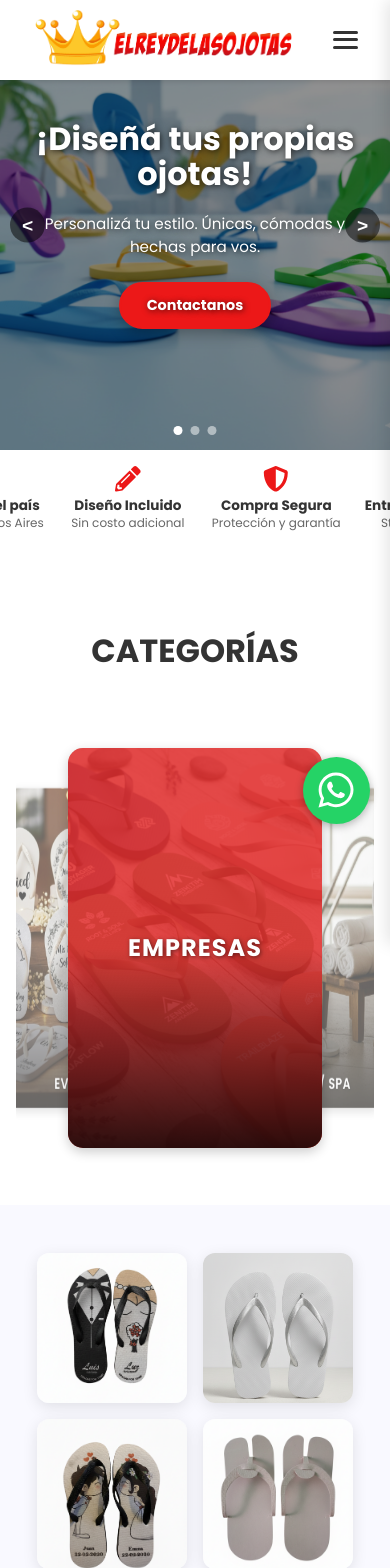
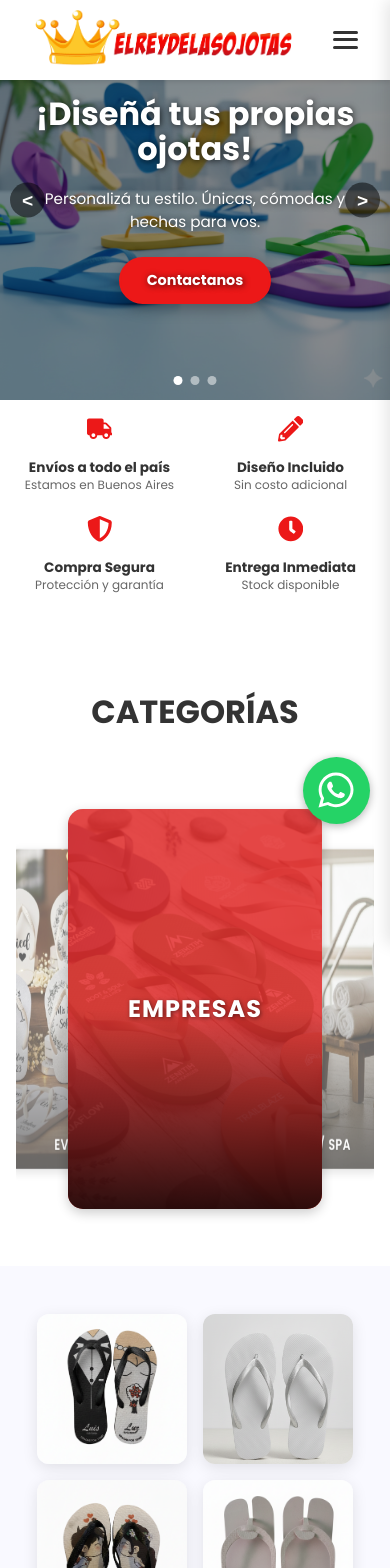
Before and after one commit to LeanJaime1/ElRey, a React (Vite) app: page / in a window 390 px wide. Shown: the top 1568 px of the page. Built offline with nearby package versions, Linux system fonts and the light colour scheme.

Commit message:
feat: Agregada funcionalidad de swipe en categorias

```diff
--- a/src/components/Benefits/Benefits.css
+++ b/src/components/Benefits/Benefits.css
@@ -3,7 +3,7 @@
   justify-content: center;
   gap: 3rem;
   padding: 2rem 1rem;
-  flex-wrap: wrap;
+  flex-wrap: wrap; /* Esta propiedad ya estaba bien para la versión de escritorio */
   max-width: 1200px;
   margin: 0 auto;
 }
@@ -12,7 +12,7 @@
   display: flex;
   align-items: center;
   gap: 1rem;
-  min-width: 220px;
+  min-width: 220px; /* Esto podría causar problemas, lo ajustaremos para móvil */
   text-align: left;
 }
 
@@ -40,27 +40,30 @@
 /* ---------------------------------- */
 @media (max-width: 768px) {
   .benefits-section {
-    flex-direction: row;
-    justify-content: center;   /* Los centra si entran todos */
-    align-items: center;
+    justify-content: center;
+    align-items: flex-start; /* Se mantiene una alineación para que no se separen tanto */
     gap: 1.5rem;
     padding: 1rem;
+    flex-wrap: wrap; /* Asegura que los elementos se envuelvan a la siguiente línea */
 
-    /* Scroll horizontal si no entran */
-    overflow-x: auto;
-    flex-wrap: nowrap;
-    -webkit-overflow-scrolling: touch;
+    /* Eliminamos el overflow y el nowrap */
+    overflow-x: unset;
+    -webkit-overflow-scrolling: unset;
   }
 
   .benefit-item {
+    /* Aquí permitimos que el elemento se encoja para caber en la fila */
+    flex-grow: 1; /* Permite que crezca para ocupar espacio */
+    flex-basis: 45%; /* Le da un ancho base para que se acomoden dos por fila */
+    min-width: unset; /* Eliminamos el ancho mínimo que causa el scroll */
+    text-align: center;
+
+    /* Mantenemos el ícono y el texto en una columna para que se lea mejor */
     flex-direction: column;
-    text-align: center;
-    gap: 0.3rem;
-    min-width: 120px;
-    flex: 0 0 auto;
+    justify-content: center;
+    align-items: center;
 
-    /* Truco para que se mantengan centrados incluso con scroll */
-    margin: 0 auto;
+    margin: 0;
   }
 
   .benefit-icon {
--- a/src/components/Categories/Categories.jsx
+++ b/src/components/Categories/Categories.jsx
@@ -5,7 +5,9 @@ import "./Categories.css";
 const useWindowSize = () => {
   const [windowSize, setWindowSize] = useState({ width: undefined });
   useEffect(() => {
-    function handleResize() { setWindowSize({ width: window.innerWidth }); }
+    function handleResize() {
+      setWindowSize({ width: window.innerWidth });
+    }
     window.addEventListener("resize", handleResize);
     handleResize();
     return () => window.removeEventListener("resize", handleResize);
@@ -18,36 +20,66 @@ const Categories = ({ categories, setSelectedCategory }) => {
   const { width } = useWindowSize();
   const isMobile = width <= 768;
 
+  // --- NUEVOS ESTADOS PARA MANEJAR EL SWIPE ---
+  const [touchStartX, setTouchStartX] = useState(0);
+  const [touchEndX, setTouchEndX] = useState(0);
+  const [isSwiping, setIsSwiping] = useState(false);
+
   const handleCardClick = (index, categoryName) => {
     // Lógica de click que ya teníamos
     if (isMobile) {
       if (index !== activeIndex) {
         setActiveIndex(index);
       } else {
-        setSelectedCategory(prev => (prev === categoryName ? null : categoryName));
+        setSelectedCategory((prev) =>
+          prev === categoryName ? null : categoryName
+        );
       }
     } else {
-      setSelectedCategory(prev => (prev === categoryName ? null : categoryName));
+      setSelectedCategory((prev) =>
+        prev === categoryName ? null : categoryName
+      );
     }
-
-    // --- CORRECCIÓN DE SCROLL PARA MOBILE Y WEB ---
+    // Lógica de scroll
     setTimeout(() => {
-      const catalogSection = document.getElementById('catalogo');
+      const catalogSection = document.getElementById("catalogo");
       if (catalogSection) {
-        // 1. Altura del header fijo que debemos descontar
-        const headerOffset = 80; // La altura de tu header en píxeles
-
-        // 2. Calculamos la posición del elemento y le restamos el offset
+        const headerOffset = 80;
         const elementPosition = catalogSection.getBoundingClientRect().top;
         const offsetPosition = elementPosition + window.pageYOffset - headerOffset;
-
-        // 3. Hacemos scroll a la posición calculada
         window.scrollTo({
           top: offsetPosition,
-          behavior: "smooth"
+          behavior: "smooth",
         });
       }
     }, 100);
+  };
+
+  // --- NUEVAS FUNCIONES PARA LOS EVENTOS TÁCTILES ---
+  const handleTouchStart = (e) => {
+    setTouchStartX(e.touches[0].clientX);
+    setIsSwiping(true);
+  };
+
+  const handleTouchMove = (e) => {
+    if (isSwiping) {
+      setTouchEndX(e.touches[0].clientX);
+    }
+  };
+
+  const handleTouchEnd = () => {
+    if (!isSwiping) return;
+
+    const swipeDistance = touchStartX - touchEndX;
+    // Si la distancia de swipe es lo suficientemente grande
+    if (swipeDistance > 50) { // Deslizar hacia la izquierda
+      setActiveIndex((prevIndex) =>
+        prevIndex < categories.length - 1 ? prevIndex + 1 : prevIndex
+      );
+    } else if (swipeDistance < -50) { // Deslizar hacia la derecha
+      setActiveIndex((prevIndex) => (prevIndex > 0 ? prevIndex - 1 : 0));
+    }
+    setIsSwiping(false);
   };
 
   return (
@@ -55,11 +87,17 @@ const Categories = ({ categories, setSelectedCategory }) => {
       <h1 className="categories-title">CATEGORÍAS</h1>
       <div className="categories-container">
         {isMobile ? (
-          <div className="mobile-carousel-wrapper">
+          // Usamos los nuevos eventos táctiles en el contenedor principal
+          <div
+            className="mobile-carousel-wrapper"
+            onTouchStart={handleTouchStart}
+            onTouchMove={handleTouchMove}
+            onTouchEnd={handleTouchEnd}
+          >
             {categories.map((category, index) => {
-              let position = 'middle';
-              if (index < activeIndex) position = 'left';
-              else if (index > activeIndex) position = 'right';
+              let position = "middle";
+              if (index < activeIndex) position = "left";
+              else if (index > activeIndex) position = "right";
 
               return (
                 <div
@@ -67,14 +105,14 @@ const Categories = ({ categories, setSelectedCategory }) => {
                   className={`category-card ${position}`}
                   onClick={() => handleCardClick(index, category.name)}
                 >
-                  <img src={category.cardImg} alt={`Ojotas para ${category.name}`} />
-                  {/* AQUÍ ES DONDE ESTÁ EL CAMBIO EN EL JSX:
-                      Ahora tenemos DOS SPANs. Uno para el texto inicial (pequeño)
-                      y otro para el texto del overlay (grande y rojo). */}
-                  <div className="initial-text"> {/* NUEVO DIV para el texto inicial */}
+                  <img
+                    src={category.cardImg}
+                    alt={`Ojotas para ${category.name}`}
+                  />
+                  <div className="initial-text">
                     <span>{category.name}</span>
                   </div>
-                  <div className="overlay"> {/* TU OVERLAY ROJO ACTUAL */}
+                  <div className="overlay">
                     <span>{category.name}</span>
                   </div>
                 </div>
@@ -88,12 +126,14 @@ const Categories = ({ categories, setSelectedCategory }) => {
               className="category-card"
               onClick={() => handleCardClick(index, category.name)}
             >
-              <img src={category.cardImg} alt={`Ojotas para ${category.name}`} />
-              {/* Lo mismo para la vista de escritorio */}
-              <div className="initial-text"> {/* NUEVO DIV para el texto inicial */}
+              <img
+                src={category.cardImg}
+                alt={`Ojotas para ${category.name}`}
+              />
+              <div className="initial-text">
                 <span>{category.name}</span>
               </div>
-              <div className="overlay"> {/* TU OVERLAY ROJO ACTUAL */}
+              <div className="overlay">
                 <span>{category.name}</span>
               </div>
             </div>
--- a/src/components/Hero/Hero.css
+++ b/src/components/Hero/Hero.css
@@ -127,7 +127,7 @@
 /* Mobile */
 @media (max-width: 768px) {
   .hero {
-    height: 450px;
+    height: 400px;
   }
 
   /* Centrado en mobile ya lo maneja .hero-slide */
```
